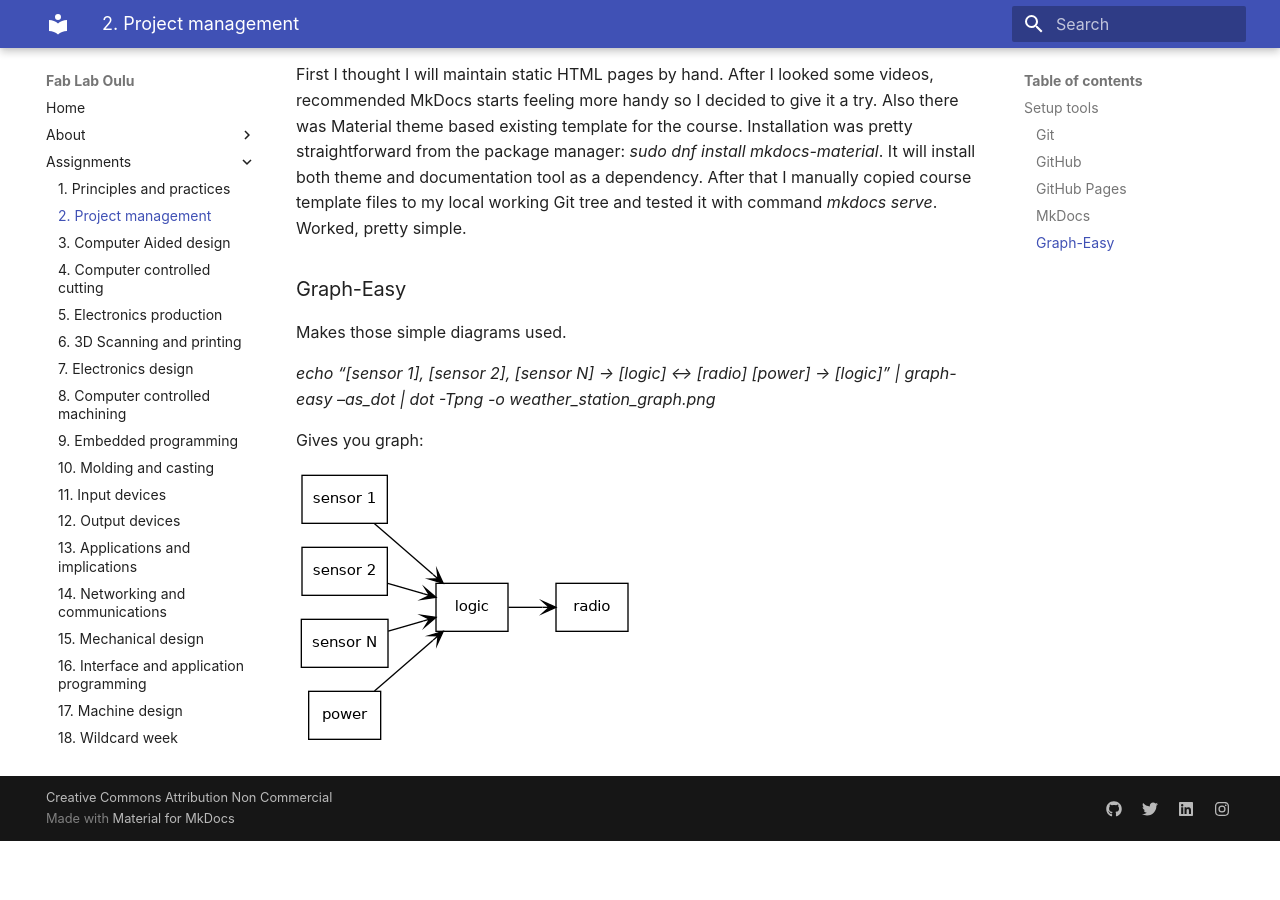
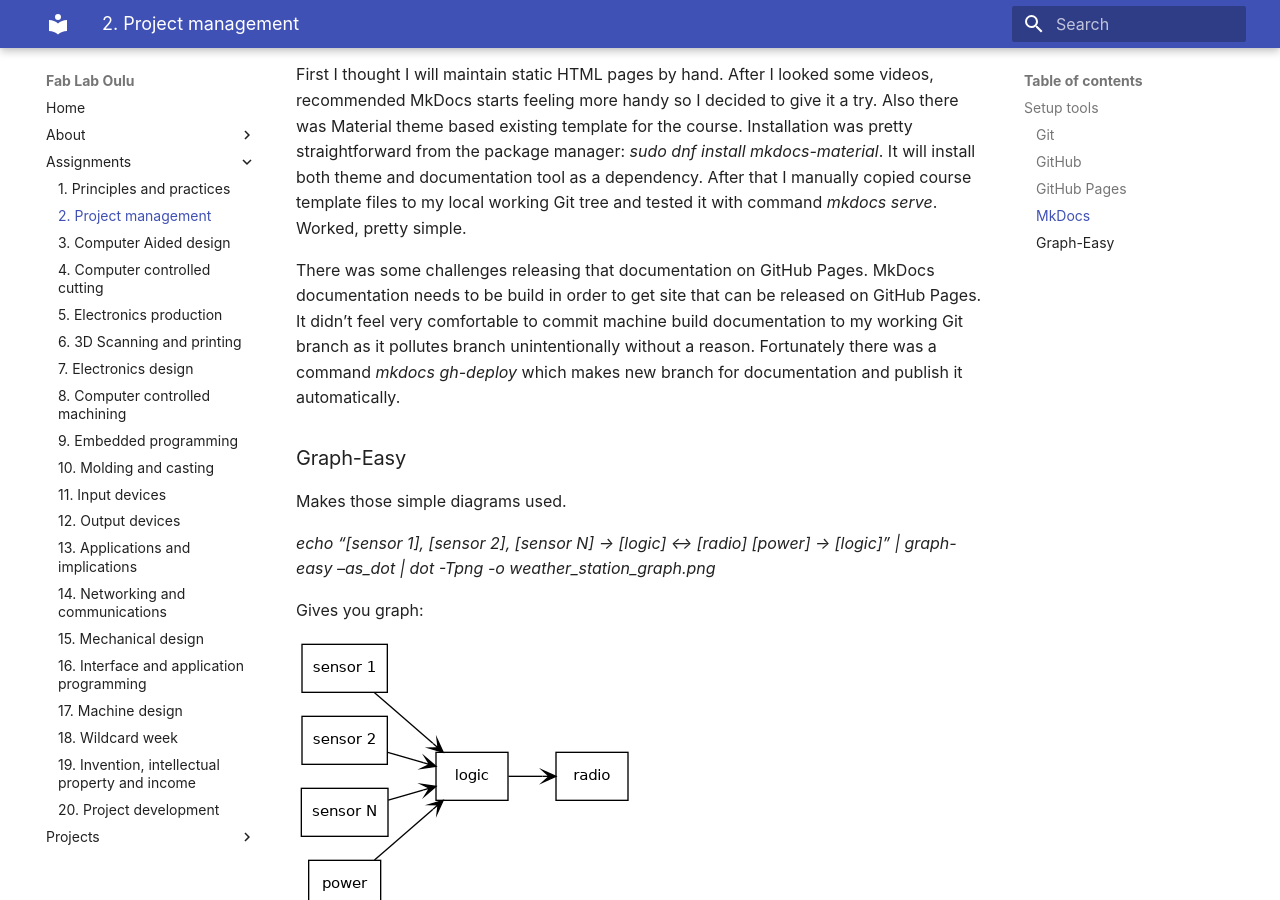
Before and after one commit to palosaari/fablab, an MkDocs documentation site: the page built from docs/assignments/week02.md, in a window 1280 px wide and 900 px high, scrolled down 685 px. Built offline with MkDocs 1.6.1 and Material for MkDocs 9.7.7, drawn with Linux system fonts in a browser that asks for light colours; before the commit the page ends 1526 px from its top, so only the background shows below that.

Commit message:
mkdocs gh-deploy does the documentation branch
Add info how mkdocs gh-deploy publish doc to GitHub.

Signed-off-by: Antti Palosaari <crope@iki.fi>

```diff
--- a/docs/assignments/week02.md
+++ b/docs/assignments/week02.md
@@ -14,6 +14,8 @@
 ### MkDocs
 First I thought I will maintain static HTML pages by hand. After I looked some videos, recommended MkDocs starts feeling more handy so I decided to give it a try. Also there was Material theme based existing template for the course. Installation was pretty straightforward from the package manager: *sudo dnf install mkdocs-material*. It will install both theme and documentation tool as a dependency. After that I manually copied course template files to my local working Git tree and tested it with command *mkdocs serve*. Worked, pretty simple.
 
+There was some challenges releasing that documentation on GitHub Pages. MkDocs documentation needs to be build in order to get site that can be released on GitHub Pages. It didn't feel very comfortable to commit machine build documentation to my working Git branch as it pollutes branch unintentionally without a reason. Fortunately there was a command *mkdocs gh-deploy* which makes new branch for documentation and publish it automatically.
+
 ### Graph-Easy
 Makes those simple diagrams used.
 
```
